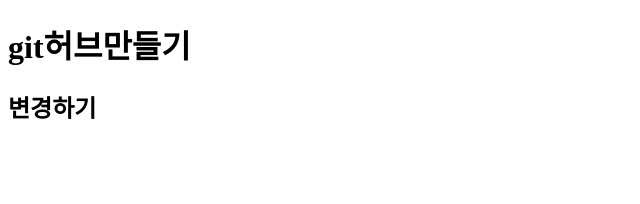
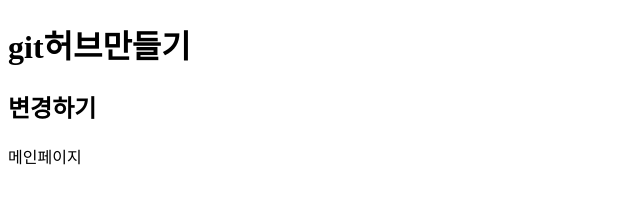
Before and after one commit to parannim78/study, a plain HTML site: page index.html in a window 1280 px wide. Shown: the whole page, without its empty margins (0-640 px from the left). Drawn offline with Linux system fonts and the light colour scheme.

Commit message:
메인페이지 생성

```diff
--- a/index.html
+++ b/index.html
@@ -8,5 +8,6 @@
 <body>
     <h1>git허브만들기</h1>
     <h2>변경하기</h2>
+    <div>메인페이지</div>
 </body>
 </html>
```
